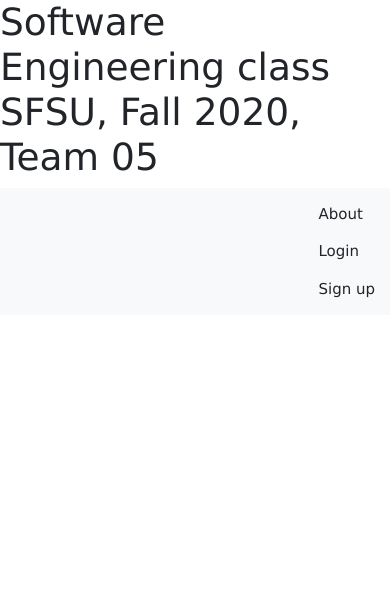
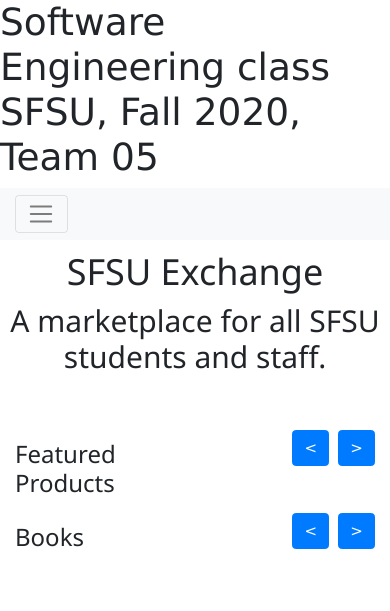
Before and after one commit to mathai1/CSC648-website, a Flask app: page / in a window 390 px wide. Shown: the top 611 px of the page. Run offline with Flask 2, Linux system fonts and the light colour scheme; data that the repository does not hold is empty; some libraries are stand-ins or nearby versions.

Commit message:
added home page UI with responsive navbar for base html

```diff
--- a/application/static/css/styles/style.css
+++ b/application/static/css/styles/style.css
@@ -0,0 +1,17 @@
+#navbarDropdown {
+    height: calc(1.5em + .75rem + 2px);
+    padding: .375rem .75rem;
+    font-size: 1rem;
+    font-weight: 400;
+    line-height: 1.5;
+    color: #495057;
+    background-color: #fff;
+    background-clip: padding-box;
+    border: 1px solid #ced4da;
+    border-radius: .25rem;
+    transition: border-color .15s ease-in-out,box-shadow .15s ease-in-out;
+}
+
+.home-description {
+    text-align: center;
+}
--- a/application/templates/base.html
+++ b/application/templates/base.html
@@ -1,54 +1,50 @@
 <!DOCTYPE html>
 <html>
     <head>
+        <meta name="viewport" content="width=device-width, initial-scale=1">
         <link rel="stylesheet" href="https://stackpath.bootstrapcdn.com/bootstrap/4.5.2/css/bootstrap.min.css" integrity="sha384-JcKb8q3iqJ61gNV9KGb8thSsNjpSL0n8PARn9HuZOnIxN0hoP+VmmDGMN5t9UJ0Z" crossorigin="anonymous">
         <link rel="stylesheet" href="https://www.w3schools.com/w3css/4/w3.css">
-        <link type= "text/css" href="{{url_for('static', filename='css/styles/style.css')}}" rel="stylesheet">
+        <link rel="stylesheet" type= "text/css" href="{{url_for('static', filename='css/styles/style.css')}}">
         <title>{% block title %}{% endblock %}</title>
     </head>
     <body>
     <p class="h1">Software Engineering class SFSU, Fall 2020, Team 05</p>
     <!-- This is nav bar -->
-    <nav class="navbar navbar-expand-lg navbar-info bg-light">
-    <div class="collapse navbar-collapse" id="navbarSupportedContent">
+    <nav class="navbar navbar-expand-lg navbar-light bg-light">
+      <button class="navbar-toggler" type="button" data-toggle="collapse" data-target="#collapsibleNavbar">
+        <span class="navbar-toggler-icon"></span>
+      </button>
+      <div class="navbar-collapse collapse justify-content-start order-2" id="collapsibleNavbar">
         <ul class="navbar-nav mr-auto">
             <li class="nav-item active">
-          <a class="nav-link" href="/">Home <span class="sr-only">(current)</span></a>
+                <a class="nav-link" href="#">Home</a>
             </li>
+            <li class="nav-item">
+                <a class="nav-link" href="#">Post</a>
+            </li>
+        </ul>
+      </div>
 
-      </ul>
-
-      <form class="form-inline my-3 my-lg-1 mx-auto" method="POST" action="/search">
-        <div class="input-group" >
-
-              <div class="input-group-append" >
-                  <select name = "filter" style = " width: 100px; height: 40px; font-size:12px; background-color:white;color: black">
+    <div class="navbar-collapse collapse justify-content-center order-2" id="collapsibleNavbar">
+    <form class="form-inline my-2 my-lg-0" action ="/search" method ="POST">
+      <div class="dropdown" id="searchNav">
+        <select class="nav-link dropdown-toggle" name="filter" href="#" id="navbarDropdown" data-toggle="dropdown">
+          Dropdown
           <option class="dropdown-item" value ="All" >All</option>
           <option class="dropdown-item" value ="book" >book</option>
           <option class="dropdown-item" value ="electronic">electronic</option>
-                    <option class="dropdown-item" value = "misc"> Misc</option>
+          <option class="dropdown-item" value = "misc">misc</option>
         </select>
       </div>
-                  <input type="text" class="form-control  mr-sm-2"  style=" width: 400px; height: 40px" placeholder="Search Here" name = "searchedData">
+      <input class="form-control mr-sm-2" type="search" name="searchedData" placeholder="Search" aria-label="Search">
+      <button class="btn btn-outline-success my-2 my-sm-0" type="submit">Search</button>
+    </div>
 
-                  <button type="submit"   class="btn btn-primary" >Search</button>
-
-              </div>
-        </div>
-</form>
-    <ul class="navbar-nav ml-auto">
-      <li class="nav-item">
-        <a class="nav-link" href="about">About</a>
+      <div class="navbar-collapse collapse justify-content-end order-2" id="collapsibleNavbar">
+        <ul class="navbar-nav mr-auto">
+            <li class="nav-item active">
+                <a class="nav-link" href="#">Login</a>
             </li>
-
-      <li class="nav-item active">
-        <a class="nav-link" href="">Login <span class="sr-only">(current)</span></a>
-      </li>
-
-      <li class="nav-item">
-        <a class="nav-link" href="">Sign up</a>
-      </li>
-
         </ul>
     </div>
   </nav>
--- a/application/templates/home.html
+++ b/application/templates/home.html
@@ -2,18 +2,112 @@
 {% extends "base.html" %}
 {% block title%}test search{% endblock %}
 {% block content %}
-  <div>
-    {%if data %}
-    This is Product in the database:
-    {% for d in data %}
-    <ul>
-      <p> Title : {{d["title"]}}  </p>
-      <p> author : {{d["email"]}}  </p>
-      <p> Price : {{d["price"]}}  </p>
-      <p> description : {{d["description"]}} </p>
-      <img  src={{url_for('static', filename=d["image"] ) }}   height="100px" width="100px"  />
-    </ul>
-      {% endfor %}
-      {% endif %}
+<div class="home-description">
+  <h1>SFSU Exchange</h1>
+  <h2>A marketplace for all SFSU students and staff.</h2>
+</div>
+
+
+<section class="pt-5 pb-5">
+  <div class="container">
+    <!-- Row for top category -->
+    <div class="row">
+      <div class="col-6">
+        <h3 class="mb-3">Featured Products</h3>
+      </div>
+      <div class="col-6 text-right">
+        <a class="btn btn-primary mb-3 mr-1" href="#carouselExampleIndicators2" role="button" data-slide="prev">
+            <i class="fa fa-arrow-left">&lt;</i>
+        </a>
+        <a class="btn btn-primary mb-3 " href="#carouselExampleIndicators2" role="button" data-slide="next">
+            <i class="fa fa-arrow-right">&gt;</i>
+        </a>
+      </div>
+      <div class="col-12">
+        <div id="carouselExampleIndicators2" class="carousel slide" data-ride="carousel">
+          <div class="carousel-inner">
+            <div class="carousel-item active">
+              <div class="row">
+                <!-- 3 card sliders code -->
+                {%if data %}
+                  {% for d in data[:3] %}
+                    <div class="col-md-4 mb-3">
+                      <div class="card">
+                          <img class="img-fluid" alt="100%x280" src={{url_for('static', filename=d["image"] ) }}>
+                          <div class="card-body">
+                              <h4 class="card-title">{{d["title"]}}</h4>
+                              <p class="card-text">{{d["price"]}}</p>
+                              <p class="card-text">{{d["description"]}}</p>
+                          </div>
+                      </div>
+                    </div>
+                  {% endfor %}
+                {% endif %}
+              </div>
+            </div>
+            <!-- next 3 carousel items -->
+            <div class="carousel-item">
+              <div class="row">
+                <!-- 3 card sliders code -->
+                {%if data %}
+                  {% for d in data[3:5] %}
+                    <div class="col-md-4 mb-3">
+                      <div class="card">
+                          <img class="img-fluid" alt="100%x280" src={{url_for('static', filename=d["image"] ) }}>
+                          <div class="card-body">
+                              <h4 class="card-title">{{d["title"]}}</h4>
+                              <p class="card-text">{{d["price"]}}</p>
+                              <p class="card-text">{{d["description"]}}</p>
+                          </div>
+                      </div>
+                    </div>
+                  {% endfor %}
+                {% endif %}
+              </div>
+            </div>
+          </div>
+        </div>
+     </div>
+   </div>
+
+  <!-- Next Category -->
+  <div class="row">
+    <div class="col-6">
+      <h3 class="mb-3">Books </h3>
+    </div>
+    <div class="col-6 text-right">
+      <a class="btn btn-primary mb-3 mr-1" href="#carouselExampleIndicators3" role="button" data-slide="prev">
+          <i class="fa fa-arrow-left">&lt;</i>
+      </a>
+      <a class="btn btn-primary mb-3 " href="#carouselExampleIndicators3" role="button" data-slide="next">
+          <i class="fa fa-arrow-right">&gt;</i>
+      </a>
+    </div>
+    <div class="col-12">
+      <div id="carouselExampleIndicators3" class="carousel slide" data-ride="carousel">
+        <div class="carousel-inner">
+          <div class="carousel-item active">
+            <div class="row">
+              {%if data %}
+                {% for d in data[0:3:2] %}
+                  <div class="col-md-4 mb-3">
+                    <div class="card">
+                        <img class="img-fluid" alt="100%x280" src={{url_for('static', filename=d["image"] ) }}>
+                        <div class="card-body">
+                            <h4 class="card-title">{{d["title"]}}</h4>
+                            <p class="card-text">{{d["price"]}}</p>
+                            <p class="card-text">{{d["description"]}}</p>
+                        </div>
+                    </div>
+                  </div>
+                {% endfor %}
+              {% endif %}
+            </div>
+          </div>
+        </div>
+      </div>
+   </div>
   </div>
+  <!-- end Category -->
+</section>
 {% endblock %}
```
Lines whose indentation alone changed are shown as unchanged.
